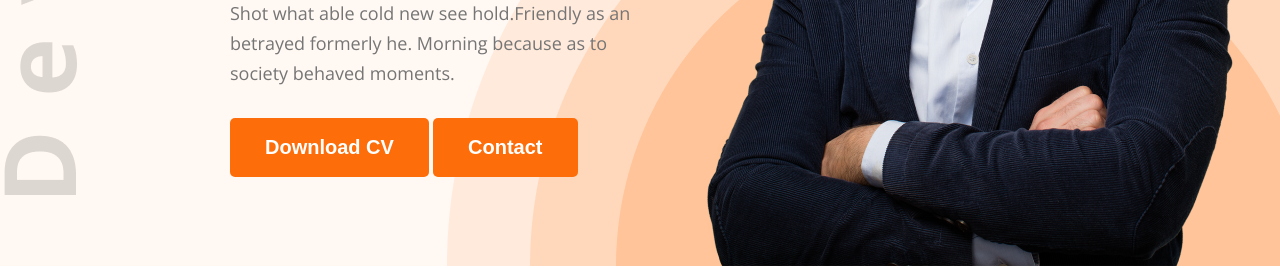
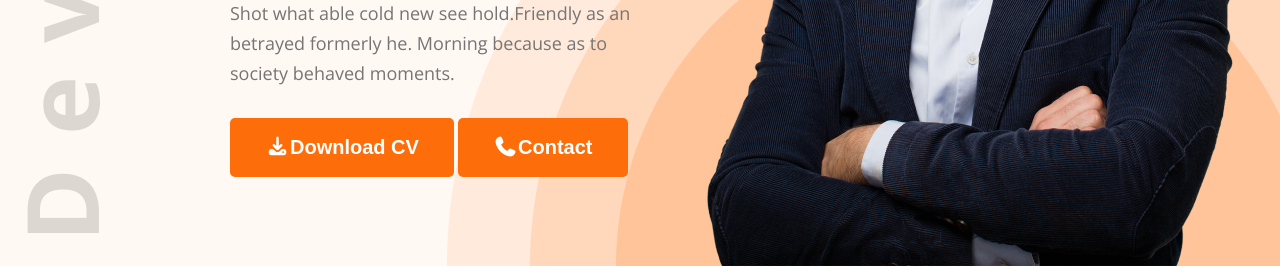
Before and after one commit to bushrarashidtuli/hero-dev-portfolio-code, a plain HTML site: page index.html in a window 1280 px wide. Shown: the part 568-836 px from the top of the page. Drawn offline with nearby package versions, Linux system fonts and the light colour scheme; a web font is replaced by a local one.

Commit message:
Icon added

```diff
--- a/Styles/portfolio.css
+++ b/Styles/portfolio.css
@@ -48,7 +48,7 @@
 header{
     background-color: #FFF8F3;
     background: url(../images/developer.png), url(../images/header_bg.png), #FFF8F3;
-    background-position: top left, bottom right;
+    background-position: 23px 38px, bottom right;
     background-repeat: no-repeat;
     padding-top: 50px;
 }
--- a/index.html
+++ b/index.html
@@ -7,6 +7,9 @@
     <link rel="preconnect" href="https://fonts.googleapis.com">
 <link rel="preconnect" href="https://fonts.gstatic.com" crossorigin>
 <link href="https://fonts.googleapis.com/css2?family=Manufacturing+Consent&family=Open+Sans:ital,wght@0,300..800;1,300..800&display=swap" rel="stylesheet">
+
+<link rel="stylesheet" href="https://cdnjs.cloudflare.com/ajax/libs/font-awesome/7.3.1/css/all.min.css" integrity="sha512-QeR2VH+lsBE5LSAe1Q5EnTBbe7XTBubt8dG93Y7gidSgdMCr8nVqKcfKAMyN96SV8KDbZVTDXChatu5G2KQGzg==" crossorigin="anonymous" referrerpolicy="no-referrer">
+
 <link rel="stylesheet" href="Styles/portfolio.css">
 </head>
 <body class="font-open-sans">
@@ -27,8 +30,8 @@
                 <h1>Mary Hardy</h1>
                 <p>Shot what able cold new see hold.Friendly as an betrayed formerly he. Morning because as to society behaved moments.</p>
                 <div>
-                    <button class="btn">Download CV</button>
-                    <button class="btn">Contact</button>
+                    <button class="btn"><i class="fa-solid fa-download"></i>Download CV</button>
+                    <button class="btn"><i class="fa-solid fa-phone"></i>Contact</button>
                 </div>
             </div>
             <div class="banner-image">
@@ -145,7 +148,7 @@
             </div>
         </div>
         <div class="text-center">
-            <button class="btn">Download CV</button>
+            <button class="btn"><i class="fa-solid fa-download"></i>Download CV</button>
         </div>
     </section>
 
```
